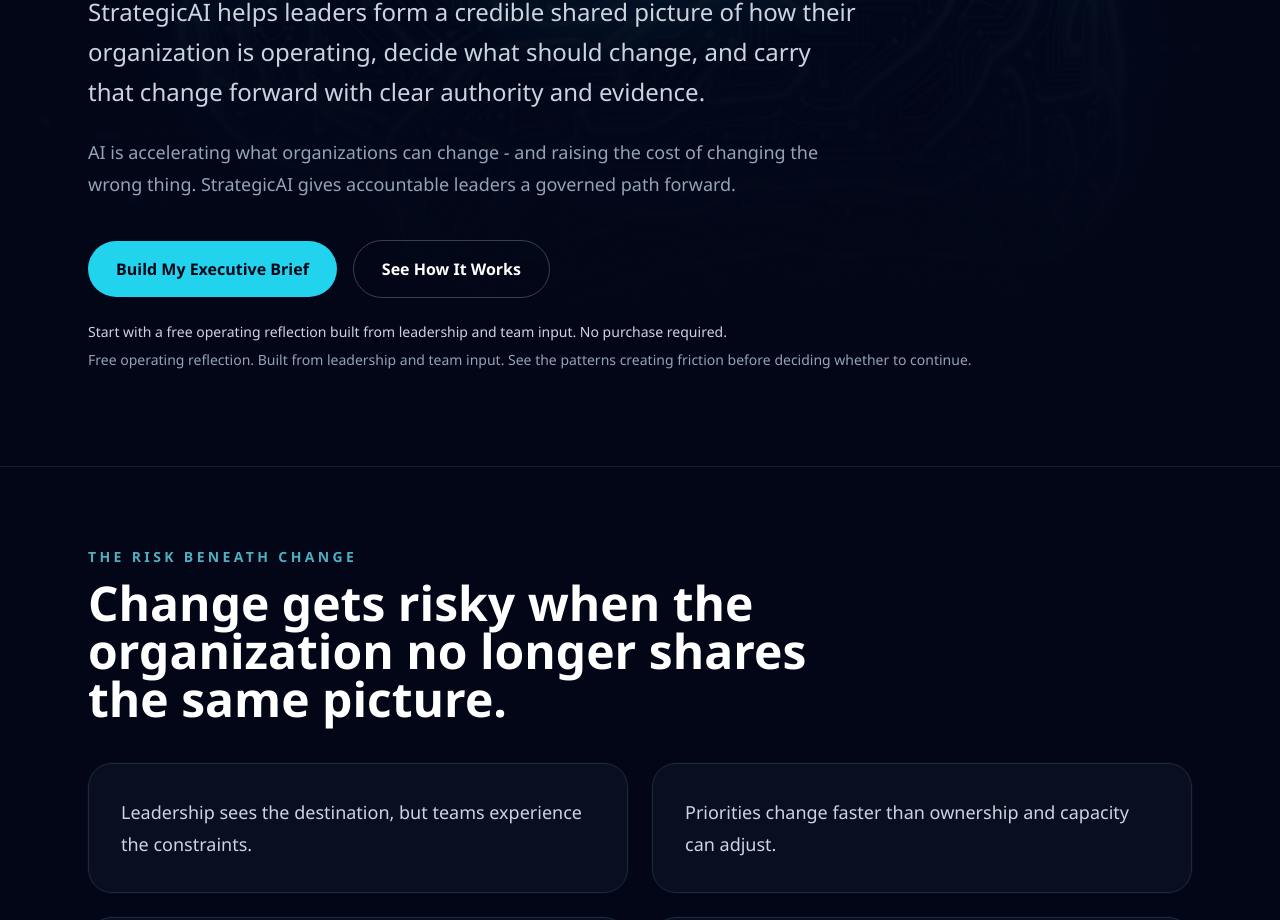
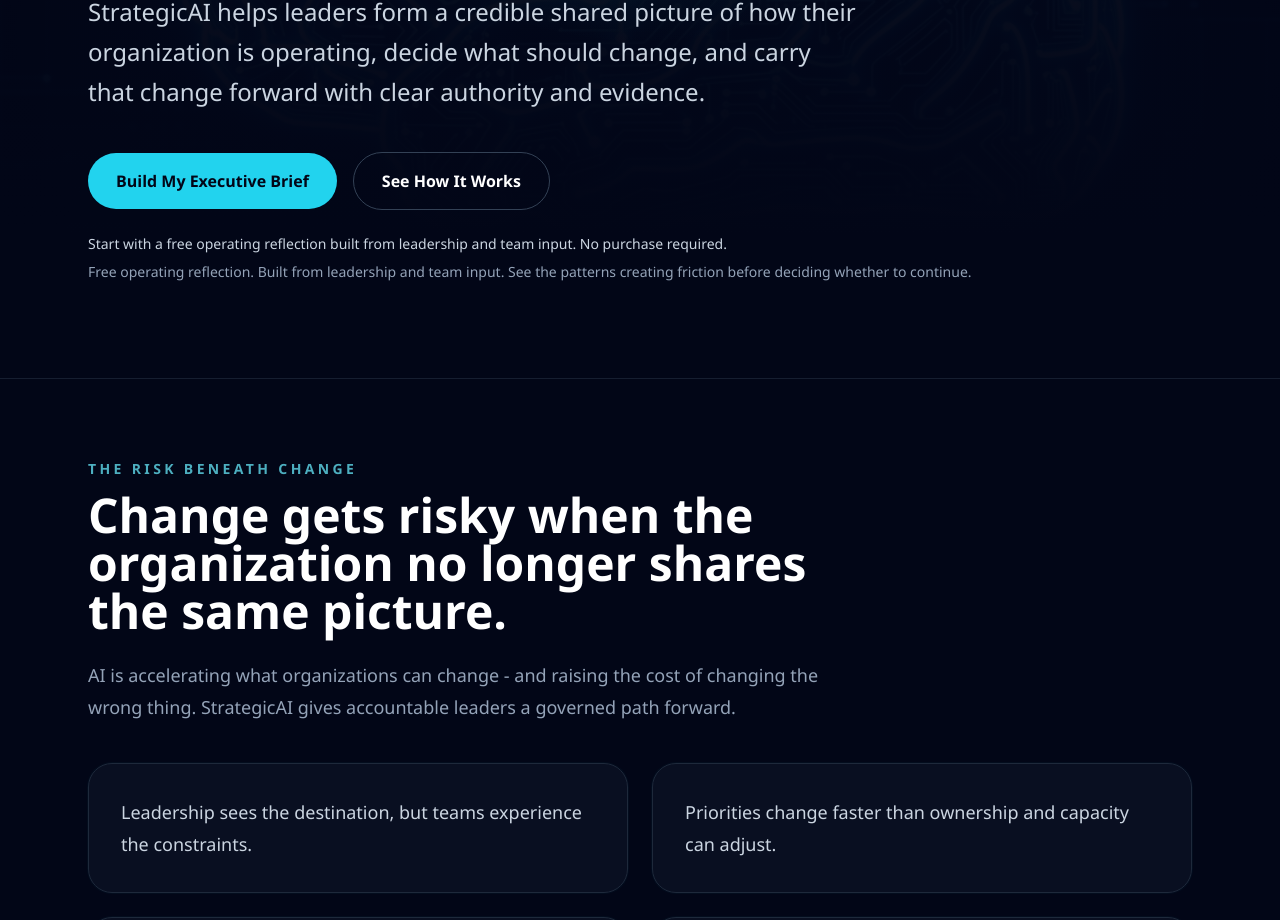
Before and after one commit to tonycamero/strategicai-marketing, a React (Vite) app in the folder frontend/: page / in a window 1280 px wide. Shown: the part 413-1333 px from the top of the page. Built offline with nearby package versions, Linux system fonts and the light colour scheme.

Commit message:
fix: tighten homepage hero hierarchy

```diff
--- a/frontend/src/pages/public/AlternateHomePage.tsx
+++ b/frontend/src/pages/public/AlternateHomePage.tsx
@@ -100,9 +100,6 @@
               <p className="mt-8 max-w-3xl text-lg leading-8 text-slate-300 md:text-2xl md:leading-10">
                 StrategicAI helps leaders form a credible shared picture of how their organization is operating, decide what should change, and carry that change forward with clear authority and evidence.
               </p>
-              <p className="mt-6 max-w-3xl text-lg leading-8 text-slate-400">
-                AI is accelerating what organizations can change - and raising the cost of changing the wrong thing. StrategicAI gives accountable leaders a governed path forward.
-              </p>
               <div className="mt-10 flex flex-col gap-4 sm:flex-row sm:items-center">
                 <a
                   href={buildSignupUrl("homepage_hero_executive_brief")}
@@ -137,6 +134,10 @@
             <h2 className="text-3xl font-semibold text-white md:text-5xl">
               Change gets risky when the organization no longer shares the same picture.
             </h2>
+            <p className="mt-6 text-lg leading-8 text-slate-400">
+              AI is accelerating what organizations can change - and raising the cost of changing
+              the wrong thing. StrategicAI gives accountable leaders a governed path forward.
+            </p>
           </div>
           <div className="grid gap-6 md:grid-cols-2">
             {[
```
